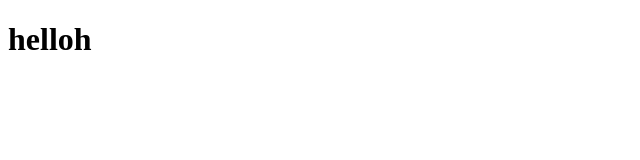
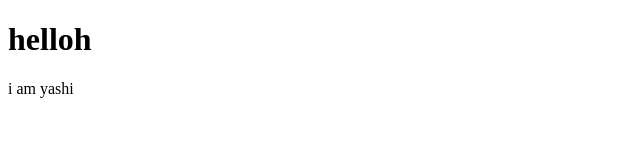
Before and after one commit to yashikakapoor1600/project2, a plain HTML site: page index.html in a window 1280 px wide. Shown: the full height of the page, 0-640 px from the left. Drawn offline with Linux system fonts and the light colour scheme.

Commit message:
testing merge conflicts feature branch

```diff
--- a/index.html
+++ b/index.html
@@ -7,5 +7,6 @@
 </head>
 <body>
     <h1>helloh</h1>
+    <p>i am yashi</p>
 </body>
 </html>
```
